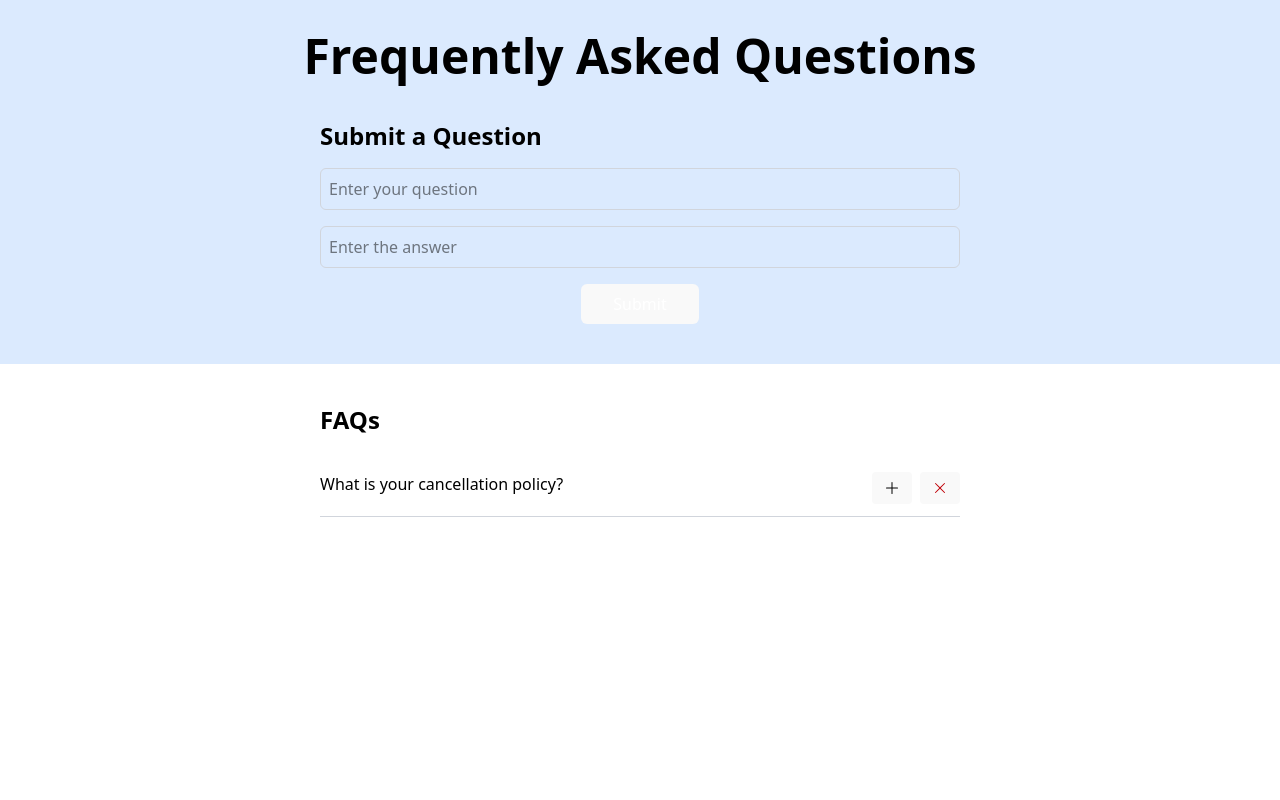
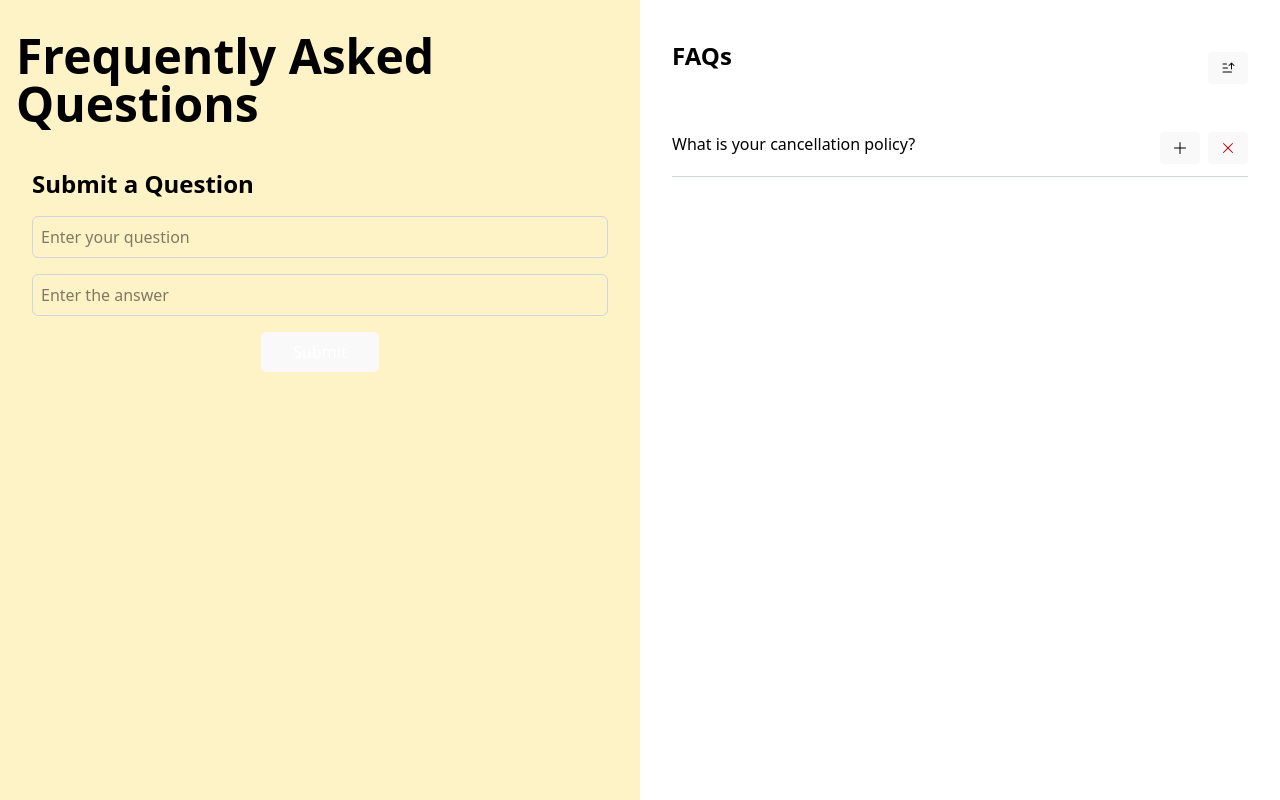
Before and after one commit to MarianaK96/tripco-faq, a React (Vite) app: page / in a window 1280 px wide. Built offline with nearby package versions, Linux system fonts and the light colour scheme.

Commit message:
feat: added sorting and tiooltip

```diff
--- a/src/components/common/atoms/Input.tsx
+++ b/src/components/common/atoms/Input.tsx
@@ -19,7 +19,7 @@ export const Input = ({
       value={value}
       onChange={onChange}
       placeholder={placeholder}
-      className="border border-gray-300 p-2 rounded-md w-full"
+      className="border border-gray-300 p-2 rounded-md w-full focus:outline-amber-500"
     />
   );
 };
--- /dev/null
+++ b/src/components/common/atoms/Tooltip.tsx
@@ -0,0 +1,56 @@
+import { ReactNode, useState, useRef, useEffect } from "react";
+
+interface TooltipProps {
+  text: string;
+  children: ReactNode;
+}
+
+export const Tooltip = ({ text, children }: TooltipProps) => {
+  const [visible, setVisible] = useState(false);
+  const [position, setPosition] = useState<"top" | "left">("top");
+  const wrapperRef = useRef<HTMLDivElement | null>(null);
+
+  // tooltip is aware of container boundary
+  useEffect(() => {
+    if (visible && wrapperRef.current) {
+      const rect = wrapperRef.current.getBoundingClientRect();
+      const spaceOnRight = window.innerWidth - rect.right;
+
+      // if there's less than 150px space on the right, show on left
+      if (spaceOnRight < 150) {
+        setPosition("left");
+      } else {
+        setPosition("top");
+      }
+    }
+  }, [visible]);
+
+  return (
+    <div
+      ref={wrapperRef}
+      className="relative flex items-center"
+      onMouseEnter={() => setVisible(true)}
+      onMouseLeave={() => setVisible(false)}
+    >
+      {children}
+      {visible && (
+        <div
+          className={`absolute z-50 px-3 py-1 text-sm text-white bg-black rounded shadow-lg whitespace-nowrap
+            ${
+              position === "top"
+                ? "bottom-full mb-2 left-1/2 transform -translate-x-1/2"
+                : ""
+            }
+            ${
+              position === "left"
+                ? "right-full mr-2 top-1/2 transform -translate-y-1/2"
+                : ""
+            }
+          `}
+        >
+          {text}
+        </div>
+      )}
+    </div>
+  );
+};
--- a/src/components/common/organisms/FAQSection.tsx
+++ b/src/components/common/organisms/FAQSection.tsx
@@ -1,14 +1,18 @@
 import { useState } from "react";
 import { FAQItem } from "../molecules/FAQItem";
 import { Modal } from "../molecules/Modal";
+import { FAQSorting } from "src/components/molecules/FAQSorting";
+import { useFaqStore } from "src/store";
 
 interface FAQSectionProps {
-  faqs: IFaq[];
   onDelete: (index: string) => void;
 }
 
-export const FAQSection = ({ faqs, onDelete }: FAQSectionProps) => {
+export const FAQSection = ({ onDelete }: FAQSectionProps) => {
+  const faqStore = useFaqStore();
   const [deleteIndex, setDeleteIndex] = useState<string | null>(null);
+  const [isAscending, setIsAscending] = useState(true);
+  const [sortedFaqs, setSortedFaqs] = useState(faqStore.faqs);
 
   const handleConfirmDelete = () => {
     if (deleteIndex !== null) {
@@ -17,11 +21,28 @@ export const FAQSection = ({ faqs, onDelete }: FAQSectionProps) => {
     }
   };
 
+  const handleSort = () => {
+    console.log("sorting");
+    const sorted = [...sortedFaqs].sort((a, b) => {
+      return isAscending
+        ? a.question.localeCompare(b.question)
+        : b.question.localeCompare(a.question);
+    });
+
+    console.log("sorted:", sorted);
+    setSortedFaqs(sorted);
+    setIsAscending(!isAscending);
+  };
+
   return (
-    <section className="py-10 px-4 max-w-2xl mx-auto">
-      <h2 className="text-2xl font-bold mb-6">FAQs</h2>
+    <section className="py-10 px-4 max-w-2xl lg:mx-0 mx-auto">
+      <div className="flex justify-between items-center mb-6">
+        <h2 className="text-2xl font-bold mb-6">FAQs</h2>
+        <FAQSorting isAscending={isAscending} onClick={handleSort} />
+      </div>
+
       <div className="space-y-3">
-        {faqs.map((faq) => (
+        {sortedFaqs.map((faq) => (
           <FAQItem
             key={faq.id}
             question={faq.question}
--- a/src/components/common/organisms/FormSection.tsx
+++ b/src/components/common/organisms/FormSection.tsx
@@ -1,4 +1,4 @@
-import { useState, FormEvent, ChangeEvent, useMemo } from "react";
+import { useState, FormEvent, ChangeEvent } from "react";
 import { v4 as uuidv4 } from "uuid";
 
 import { Input } from "../atoms/Input";
@@ -14,7 +14,6 @@ export const FormSection = ({ onSubmit }: FormSectionProps) => {
 
   // @TODO
   // how often should this rerender
-  const uuid = useMemo(() => uuidv4(), []);
 
   const handleSubmit = (e: FormEvent) => {
     e.preventDefault();
@@ -23,7 +22,7 @@ export const FormSection = ({ onSubmit }: FormSectionProps) => {
       question,
       answer,
       createdAt: new Date().toISOString(),
-      id: uuid,
+      id: uuidv4(),
     });
     setQuestion("");
     setAnswer("");
@@ -53,7 +52,7 @@ export const FormSection = ({ onSubmit }: FormSectionProps) => {
           />
           <Button
             type="submit"
-            className="bg-blue-500 text-white w-fit px-8 mx-auto"
+            className="bg-amber-600 hover:bg-amber-700 text-white w-fit px-8 mx-auto"
           >
             Submit
           </Button>
--- /dev/null
+++ b/src/components/molecules/FAQSorting.tsx
@@ -0,0 +1,23 @@
+import { SortAscendingIcon, SortDescendingIcon } from "@phosphor-icons/react";
+import { IconButton, Tooltip } from "src/components/common/atoms";
+
+interface FAQSortingProps {
+  isAscending: boolean;
+  onClick: () => void;
+}
+
+export const FAQSorting = ({ isAscending, onClick }: FAQSortingProps) => {
+  return (
+    <Tooltip
+      text={`Sorting alphabetically in ${
+        isAscending ? "ascending" : "descending"
+      } order`}
+    >
+      <IconButton
+        icon={isAscending ? <SortDescendingIcon /> : <SortAscendingIcon />}
+        onClick={onClick}
+        className="bg-gray-200 hover:bg-gray-300 rounded"
+      />
+    </Tooltip>
+  );
+};
--- a/src/components/templates/LandingPageTemplate.tsx
+++ b/src/components/templates/LandingPageTemplate.tsx
@@ -13,15 +13,16 @@ export const LandingPageTemplate = () => {
   };
 
   return (
-    <div>
-      <div className="bg-blue-100 pt-8">
-        <h1 className="text-5xl font-bold w-fit mx-auto">
+    <div className="lg:flex">
+      <div className="bg-amber-100 pt-8 lg:w-1/2 lg:h-screen lg:px-4">
+        <h1 className="text-3xl md:text-5xl font-bold w-fit mx-auto">
           Frequently Asked Questions
         </h1>
         <FormSection onSubmit={addFAQ} />
       </div>
-
-      <FAQSection faqs={faqStore.faqs} onDelete={deleteFAQ} />
+      <div className="lg:w-1/2 lg:px-4">
+        <FAQSection onDelete={deleteFAQ} />
+      </div>
     </div>
   );
 };
```
Also changed, not shown: src/components/common/atoms/index.ts (+4 -3 lines).
